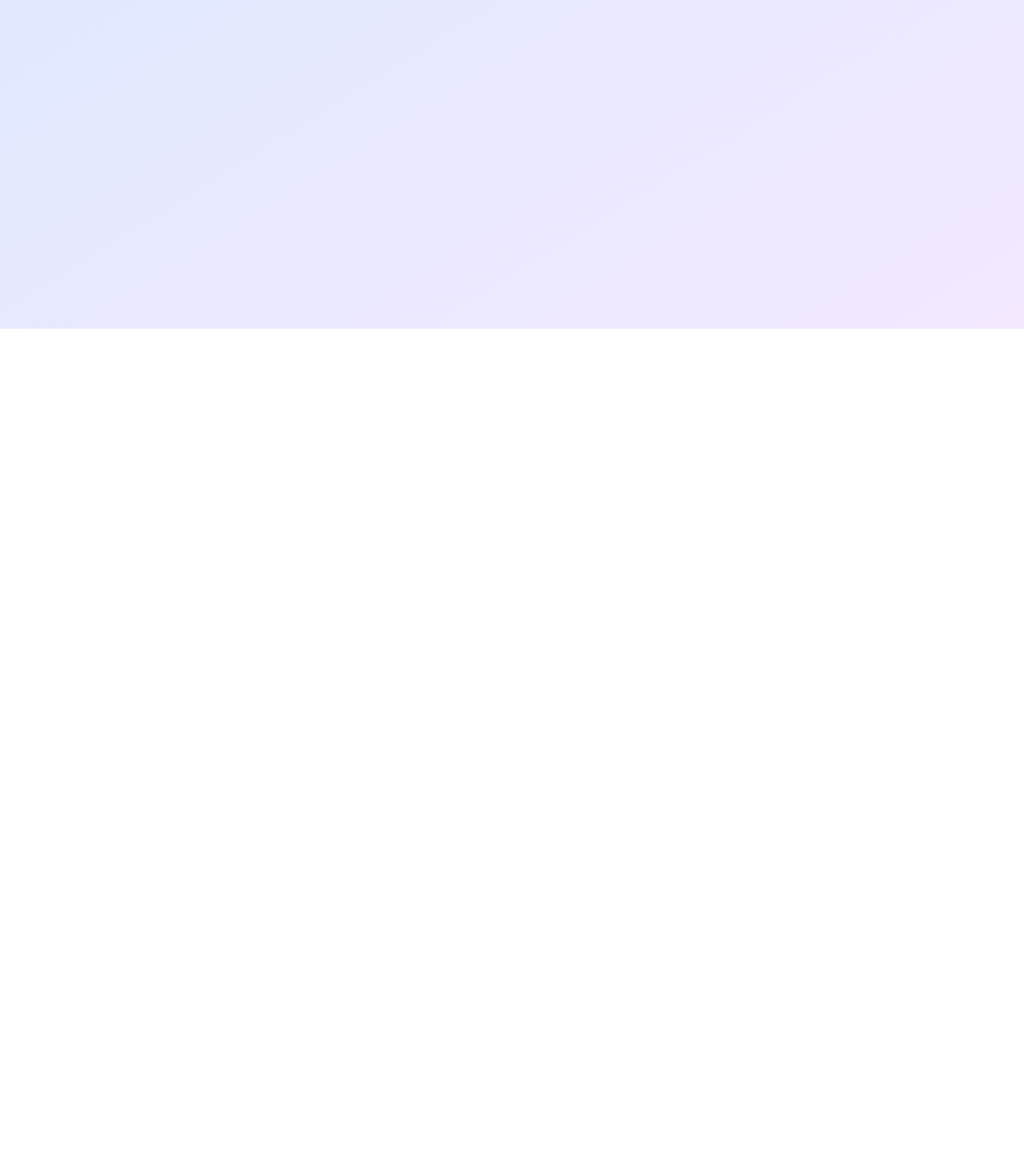
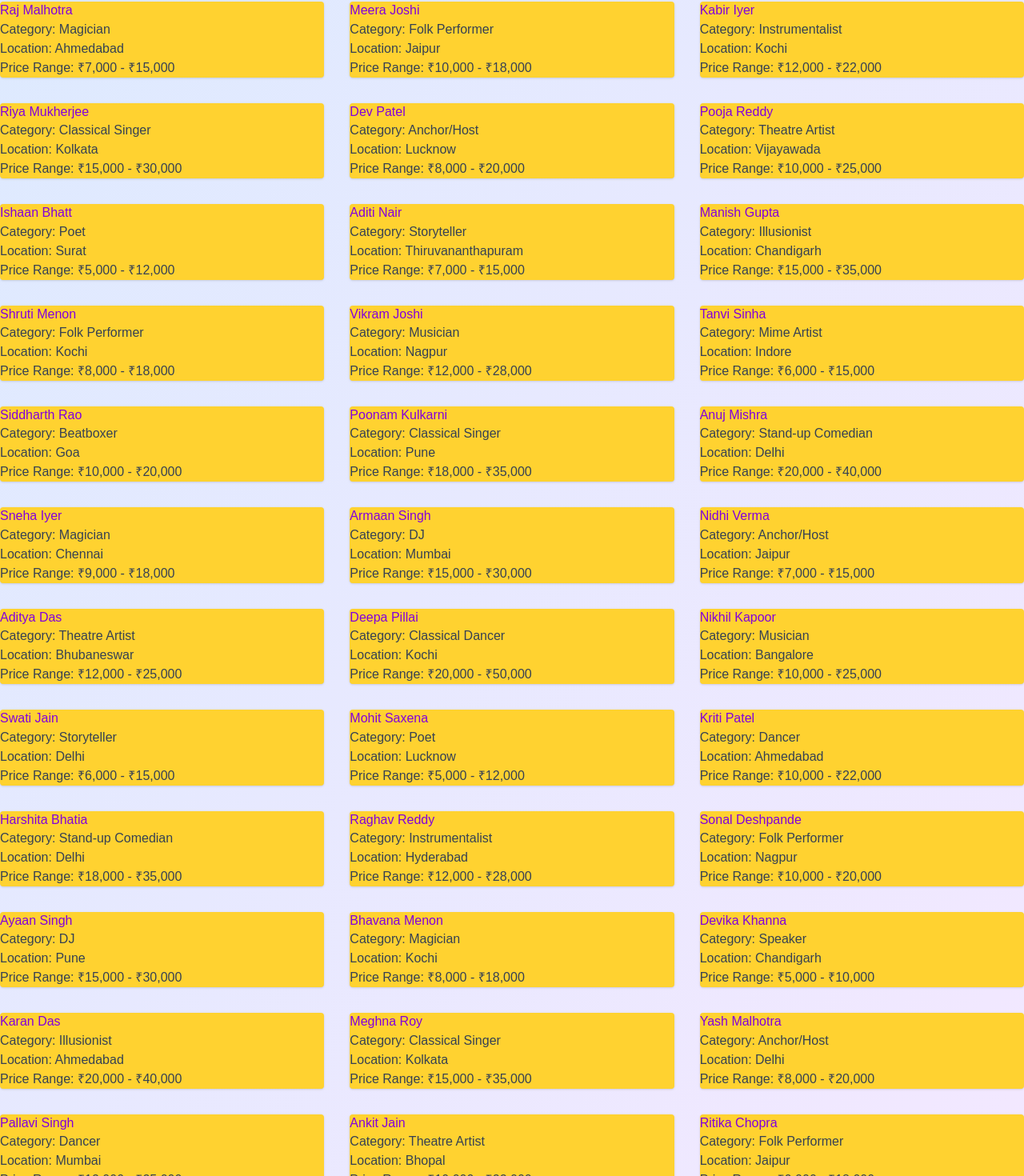
Before and after one commit to shodhan777/artistly, a Next.js app: page /artists in a window 1280 px wide. Shown: the part 413-1883 px from the top of the page at 80% size. Before the commit the page ends 824 px from the top, so only its background shows below. Built offline with nearby package versions, Linux system fonts and the light colour scheme.

Commit message:
feat: enhance artist listing and dashboard UI, add footer component, and update categories and artist data

```diff
--- a/app/dashboard/page.tsx
+++ b/app/dashboard/page.tsx
@@ -15,7 +15,7 @@ export default function Dashboard() {
       <div className="w-full max-w-screen-xl mx-auto">
         <h1 className="text-3xl font-bold mb-6 text-center text-gray-800">Manager Dashboard</h1>
 
-        {/* Search Bar with Label */}
+        {/* Search Bar */}
         <div className="flex flex-col items-center mb-6">
           <label className="mb-2 font-medium text-gray-700">Search by Artist Name:</label>
           <input
@@ -26,8 +26,6 @@ export default function Dashboard() {
             className="border bg-blue-100 px-4 py-2 w-full sm:w-1/2 md:w-1/3 rounded focus:outline-none focus:ring-2 focus:ring-blue-400"
           />
         </div>
-
-        {/* Centered Table */}
         <div className="flex justify-center">
           <div className="w-full sm:w-11/12 md:w-10/12 lg:w-8/12">
             <Table data={filteredArtists} />
--- a/app/layout.tsx
+++ b/app/layout.tsx
@@ -1,5 +1,6 @@
 import "../styles/globals.css";
 import Header from "@/components/Header";
+import Footer from "@/components/Footer";
 import { ReactNode } from "react";
 
 export const metadata = {
@@ -12,7 +13,8 @@ export default function RootLayout({ children }: { children: ReactNode }) {
     <html lang="en">
       <body>
         <Header />
-        <main className="min-h-screen p-4">{children}</main>
+        <main className="min-h-screen ">{children}</main>
+        <Footer />
       </body>
     </html>
   );
--- a/app/page.tsx
+++ b/app/page.tsx
@@ -24,10 +24,10 @@ export default function Home() {
         Explore Artists
       </Link>
 
-      {/* Space below button */}
+
       <div className="h-8"></div>
 
-      {/* About Section */}
+
       <div className="max-w-max mx-auto bg-white p-6 rounded shadow mb-10">
         <h2 className="text-2xl font-bold mb-2">Why Choose Artistly?</h2>
         <p className="text-gray-700">
@@ -38,7 +38,7 @@ export default function Home() {
         </p>
       </div>
 
-      {/* Category Overview */}
+
       <div className="grid grid-cols-2 sm:grid-cols-3 md:grid-cols-4 gap-4">
         {categories.map((category, index) => (
           <div
--- a/components/FilterBlock.tsx
+++ b/components/FilterBlock.tsx
@@ -17,7 +17,7 @@ export default function FilterBlock({
     <div className="bg-white p-4 mb-6 rounded shadow">
       <h2 className="text-lg font-semibold mb-4">Filter Artists</h2>
 
-      {/* Category Filter */}
+      {/* Category */}
       <div className="mb-4">
         <label className="block mb-1 font-medium">Category:</label>
         <select
@@ -34,7 +34,7 @@ export default function FilterBlock({
         </select>
       </div>
 
-      {/* Location Filter */}
+      {/* Location */}
       <div>
         <label className="block mb-1 font-medium">Location:</label>
         <input
--- /dev/null
+++ b/components/Footer.tsx
@@ -0,0 +1,16 @@
+export default function Footer() {
+  return (
+    <footer className="bg-gray-900 text-white py-4 mt-8">
+      <div className="max-w-7xl mx-auto px-4 flex flex-col sm:flex-row justify-between items-center text-center">
+
+        <p className="text-sm">&copy; {new Date().getFullYear()} Artistly. All rights reserved.</p>
+
+        <div className="space-x-4 mt-2 sm:mt-0">
+          <a href="#" className="hover:text-gray-400 transition">Privacy Policy</a>
+          <a href="#" className="hover:text-gray-400 transition">Terms</a>
+          <a href="#" className="hover:text-gray-400 transition">Contact</a>
+        </div>
+      </div>
+    </footer>
+  );
+}
--- a/data/artists.json
+++ b/data/artists.json
@@ -1,16 +1,299 @@
-[
+
+  [
   {
     "id": 1,
-    "name": "John Doe",
+    "name": "Aarav Mehra",
     "category": "Singer",
-    "priceRange": "$500 - $1000",
+    "priceRange": "₹10,000 - ₹25,000",
     "location": "Mumbai"
   },
   {
     "id": 2,
-    "name": "Jane Smith",
+    "name": "Priya Sharma",
     "category": "Dancer",
-    "priceRange": "$800 - $1500",
+    "priceRange": "₹8,000 - ₹20,000",
     "location": "Bangalore"
+  },
+  {
+    "id": 3,
+    "name": "Rahul Verma",
+    "category": "Stand-up Comedian",
+    "priceRange": "₹15,000 - ₹30,000",
+    "location": "Delhi"
+  },
+  {
+    "id": 4,
+    "name": "Neha Singh",
+    "category": "Speaker",
+    "priceRange": "₹5,000 - ₹12,000",
+    "location": "Hyderabad"
+  },
+  {
+    "id": 5,
+    "name": "Kunal Desai",
+    "category": "DJ",
+    "priceRange": "₹12,000 - ₹25,000",
+    "location": "Pune"
+  },
+  {
+    "id": 6,
+    "name": "Sanya Kapoor",
+    "category": "Classical Dancer",
+    "priceRange": "₹20,000 - ₹40,000",
+    "location": "Chennai"
+  },
+  {
+    "id": 7,
+    "name": "Raj Malhotra",
+    "category": "Magician",
+    "priceRange": "₹7,000 - ₹15,000",
+    "location": "Ahmedabad"
+  },
+  {
+    "id": 8,
+    "name": "Meera Joshi",
+    "category": "Folk Performer",
+    "priceRange": "₹10,000 - ₹18,000",
+    "location": "Jaipur"
+  },
+  {
+    "id": 9,
+    "name": "Kabir Iyer",
+    "category": "Instrumentalist",
+    "priceRange": "₹12,000 - ₹22,000",
+    "location": "Kochi"
+  },
+  {
+    "id": 10,
+    "name": "Riya Mukherjee",
+    "category": "Classical Singer",
+    "priceRange": "₹15,000 - ₹30,000",
+    "location": "Kolkata"
+  },
+  {
+    "id": 11,
+    "name": "Dev Patel",
+    "category": "Anchor/Host",
+    "priceRange": "₹8,000 - ₹20,000",
+    "location": "Lucknow"
+  },
+  {
+    "id": 12,
+    "name": "Pooja Reddy",
+    "category": "Theatre Artist",
+    "priceRange": "₹10,000 - ₹25,000",
+    "location": "Vijayawada"
+  },
+
+  {
+    "id": 13,
+    "name": "Ishaan Bhatt",
+    "category": "Poet",
+    "priceRange": "₹5,000 - ₹12,000",
+    "location": "Surat"
+  },
+  {
+    "id": 14,
+    "name": "Aditi Nair",
+    "category": "Storyteller",
+    "priceRange": "₹7,000 - ₹15,000",
+    "location": "Thiruvananthapuram"
+  },
+  {
+    "id": 15,
+    "name": "Manish Gupta",
+    "category": "Illusionist",
+    "priceRange": "₹15,000 - ₹35,000",
+    "location": "Chandigarh"
+  },
+  {
+    "id": 16,
+    "name": "Shruti Menon",
+    "category": "Folk Performer",
+    "priceRange": "₹8,000 - ₹18,000",
+    "location": "Kochi"
+  },
+  {
+    "id": 17,
+    "name": "Vikram Joshi",
+    "category": "Musician",
+    "priceRange": "₹12,000 - ₹28,000",
+    "location": "Nagpur"
+  },
+  {
+    "id": 18,
+    "name": "Tanvi Sinha",
+    "category": "Mime Artist",
+    "priceRange": "₹6,000 - ₹15,000",
+    "location": "Indore"
+  },
+  {
+    "id": 19,
+    "name": "Siddharth Rao",
+    "category": "Beatboxer",
+    "priceRange": "₹10,000 - ₹20,000",
+    "location": "Goa"
+  },
+  {
+    "id": 20,
+    "name": "Poonam Kulkarni",
+    "category": "Classical Singer",
+    "priceRange": "₹18,000 - ₹35,000",
+    "location": "Pune"
+  },
+  {
+    "id": 21,
+    "name": "Anuj Mishra",
+    "category": "Stand-up Comedian",
+    "priceRange": "₹20,000 - ₹40,000",
+    "location": "Delhi"
+  },
+  {
+    "id": 22,
+    "name": "Sneha Iyer",
+    "category": "Magician",
+    "priceRange": "₹9,000 - ₹18,000",
+    "location": "Chennai"
+  },
+  {
+    "id": 23,
+    "name": "Armaan Singh",
+    "category": "DJ",
+    "priceRange": "₹15,000 - ₹30,000",
+    "location": "Mumbai"
+  },
+  {
+    "id": 24,
+    "name": "Nidhi Verma",
+    "category": "Anchor/Host",
+    "priceRange": "₹7,000 - ₹15,000",
+    "location": "Jaipur"
+  },
+  {
+    "id": 25,
+    "name": "Aditya Das",
+    "category": "Theatre Artist",
+    "priceRange": "₹12,000 - ₹25,000",
+    "location": "Bhubaneswar"
+  },
+  {
+    "id": 26,
+    "name": "Deepa Pillai",
+    "category": "Classical Dancer",
+    "priceRange": "₹20,000 - ₹50,000",
+    "location": "Kochi"
+  },
+  {
+    "id": 27,
+    "name": "Nikhil Kapoor",
+    "category": "Musician",
+    "priceRange": "₹10,000 - ₹25,000",
+    "location": "Bangalore"
+  },
+  {
+    "id": 28,
+    "name": "Swati Jain",
+    "category": "Storyteller",
+    "priceRange": "₹6,000 - ₹15,000",
+    "location": "Delhi"
+  },
+  {
+    "id": 29,
+    "name": "Mohit Saxena",
+    "category": "Poet",
+    "priceRange": "₹5,000 - ₹12,000",
+    "location": "Lucknow"
+  },
+  {
+    "id": 30,
+    "name": "Kriti Patel",
+    "category": "Dancer",
+    "priceRange": "₹10,000 - ₹22,000",
+    "location": "Ahmedabad"
+  },
+  {
+    "id": 31,
+    "name": "Harshita Bhatia",
+    "category": "Stand-up Comedian",
+    "priceRange": "₹18,000 - ₹35,000",
+    "location": "Delhi"
+  },
+  {
+    "id": 32,
+    "name": "Raghav Reddy",
+    "category": "Instrumentalist",
+    "priceRange": "₹12,000 - ₹28,000",
+    "location": "Hyderabad"
+  },
+  {
+    "id": 33,
+    "name": "Sonal Deshpande",
+    "category": "Folk Performer",
+    "priceRange": "₹10,000 - ₹20,000",
+    "location": "Nagpur"
+  },
+  {
+    "id": 34,
+    "name": "Ayaan Singh",
+    "category": "DJ",
+    "priceRange": "₹15,000 - ₹30,000",
+    "location": "Pune"
+  },
+  {
+    "id": 35,
+    "name": "Bhavana Menon",
+    "category": "Magician",
+    "priceRange": "₹8,000 - ₹18,000",
+    "location": "Kochi"
+  },
+  {
+    "id": 36,
+    "name": "Devika Khanna",
+    "category": "Speaker",
+    "priceRange": "₹5,000 - ₹10,000",
+    "location": "Chandigarh"
+  },
+  {
+    "id": 37,
+    "name": "Karan Das",
+    "category": "Illusionist",
+    "priceRange": "₹20,000 - ₹40,000",
+    "location": "Ahmedabad"
+  },
+  {
+    "id": 38,
+    "name": "Meghna Roy",
+    "category": "Classical Singer",
+    "priceRange": "₹15,000 - ₹35,000",
+    "location": "Kolkata"
+  },
+  {
+    "id": 39,
+    "name": "Yash Malhotra",
+    "category": "Anchor/Host",
+    "priceRange": "₹8,000 - ₹20,000",
+    "location": "Delhi"
+  },
+  {
+    "id": 40,
+    "name": "Pallavi Singh",
+    "category": "Dancer",
+    "priceRange": "₹12,000 - ₹25,000",
+    "location": "Mumbai"
+  },
+  {
+    "id": 41,
+    "name": "Ankit Jain",
+    "category": "Theatre Artist",
+    "priceRange": "₹10,000 - ₹22,000",
+    "location": "Bhopal"
+  },
+  {
+    "id": 42,
+    "name": "Ritika Chopra",
+    "category": "Folk Performer",
+    "priceRange": "₹9,000 - ₹18,000",
+    "location": "Jaipur"
   }
-]
+
+  ]
--- a/data/categories.json
+++ b/data/categories.json
@@ -1 +1,11 @@
-["Singer", "Dancer", "Speaker", "DJ"]
+[
+  "Singer",
+  "Dancer",
+  "Speaker",
+  "DJ",
+  "Magician",
+  "Stand-up Comedian",
+  "Anchor/Host",
+  "Theatre Artist"
+
+]
```
Also changed, not shown: app/artists/page.tsx (+5 -2 lines).
